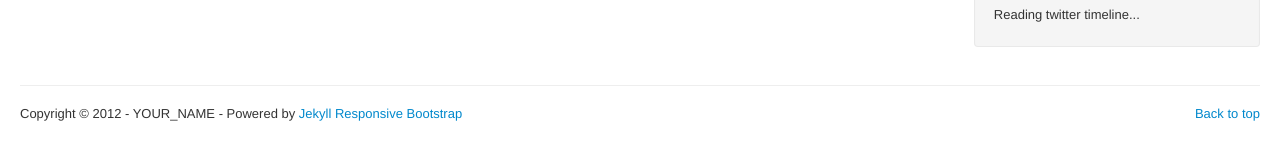
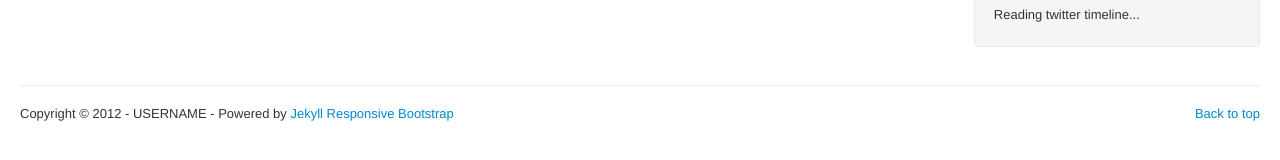
Before and after one commit to tokkonopapa/jekyll-experiment, a Jekyll site: the page built from index.html, in a window 1280 px wide and 1151 px high. Shown: the part 979-1139 px from the top of the window. Built offline with Jekyll 4.4.1, drawn with Linux system fonts in a browser that asks for light colours; nearby versions of some CDN libraries; Markdown is read by kramdown in place of the engine named in the settings; the list of posts is cut into pages by our own code; comment, search, counter and statistics services are not loaded.

Commit message:
change username for disqus

```diff
--- a/_config.yml
+++ b/_config.yml
@@ -11,15 +11,15 @@
 
 # configuration for url/path
 # To test locally, `baseurl` being set as the path from root is recommended.
-url: http://YOUR_NAME.github.com
+url: http://USERNAME.github.com
 baseurl: /
 permalink: /blog/:year/:month/:title/
 
 # configuration for blog
 title: My Site Title
 description: Jekyll Responsive Bootstrap
-author: YOUR_NAME
-email: YOUR_NAME@example.com
+author: USERNAME
+email: USERNAME@example.com
 
 #--------------------------------------------
 # configuration for default.html (type: blog)
@@ -64,7 +64,7 @@
 
 # configuration for socials, uncomment to enable
 disqus:
-    short_name: YOUR_NAME
+    short_name: USERNAME
     comment_count: true
 
 google_analytics:
@@ -85,6 +85,6 @@
     tweet_button: true
 
 # github:
-#   username: YOUR_NAME
+#   username: USERNAME
 
 # hatena: true
```
